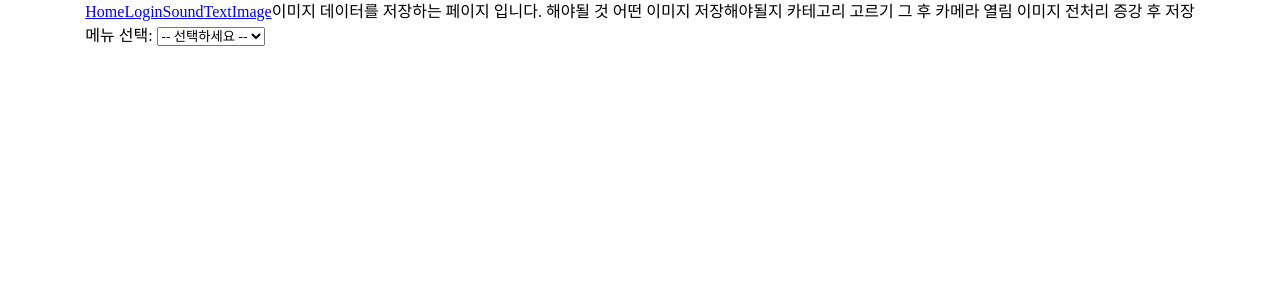
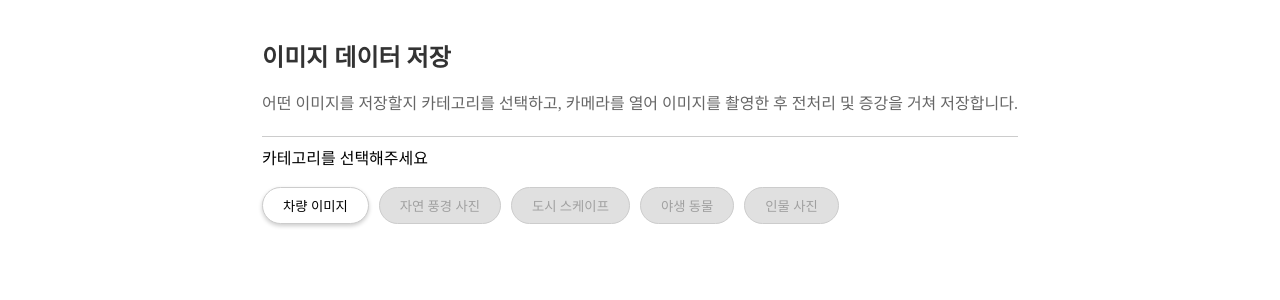
Before and after one commit to Quantuam-AI/Quantam_FE, a React (Vite) app: page /Image in a window 1280 px wide. Shown: the top 300 px of the page. Built offline with nearby package versions, Linux system fonts and the light colour scheme; a web font is replaced by a local one.

Commit message:
feat: image 페이지 구현 및 디자인 개선

```diff
--- a/package.json
+++ b/package.json
@@ -4,7 +4,7 @@
   "version": "0.0.0",
   "type": "module",
   "scripts": {
-    "dev": "vite",
+    "dev": "vite --host",
     "build": "vite build",
     "lint": "eslint . --ext js,jsx --report-unused-disable-directives --max-warnings 0",
     "preview": "vite preview"
@@ -13,6 +13,7 @@
     "@reduxjs/toolkit": "^1.9.7",
     "react": "^18.2.0",
     "react-dom": "^18.2.0",
+    "react-icons": "^4.12.0",
     "react-redux": "^8.1.3",
     "react-router-dom": "^6.18.0",
     "redux": "^4.2.1",
@@ -27,6 +28,7 @@
     "eslint-plugin-react": "^7.32.2",
     "eslint-plugin-react-hooks": "^4.6.0",
     "eslint-plugin-react-refresh": "^0.4.3",
-    "vite": "^4.4.5"
+    "vite": "^4.4.5",
+    "vite-plugin-mkcert": "^1.17.1"
   }
 }
--- a/src/components/DropdownMenu.jsx
+++ b/src/components/DropdownMenu.jsx
@@ -1,34 +1,93 @@
+import { useState } from "react";
+import styled from "styled-components";
 import SecondDropdownMenu from "./SecondDropdownMenu";
-import { useState } from "react";
 
 const DropdownMenu = () => {
   const [selectedOption, setSelectedOption] = useState(null);
   const [secondMenuEnabled, setSecondMenuEnabled] = useState(false);
 
-    const handleOptionChange = (event) => {
-      const selectedValue = event.target.value;
+  const handleOptionChange = (selectedValue) => {
     setSelectedOption(selectedValue);
-
-
-      setSecondMenuEnabled(selectedValue === 'vehicleImage');
+    setSecondMenuEnabled(selectedValue === "vehicleImage");
   };
 
   return (
-      <div>
-        <label htmlFor="menu">메뉴 선택: </label>
-        <select id="menu" onChange={handleOptionChange} value={selectedOption}>
-          <option value="">-- 선택하세요 --</option>
-          <option value="vehicleImage">차량 이미지</option>
-
-        </select>
-
-        {selectedOption === 'vehicleImage' && secondMenuEnabled && (
-          <SecondDropdownMenu onSelect={(value) => console.log(`Selected: ${value}`)} />
+    <MenuContainer>
+      <Divider />
+      <CategoryText>카테고리를 선택해주세요</CategoryText>
+      <OptionsContainer>
+        <OptionButton
+          onClick={() => handleOptionChange("vehicleImage")}
+          isSelected={selectedOption === "vehicleImage"}
+        >
+          차량 이미지
+        </OptionButton>
+        <OptionButton onClick={() => {}} disabled>
+          자연 풍경 사진
+        </OptionButton>
+        <OptionButton onClick={() => {}} disabled>
+          도시 스케이프
+        </OptionButton>
+        <OptionButton onClick={() => {}} disabled>
+          야생 동물
+        </OptionButton>
+        <OptionButton onClick={() => {}} disabled>
+          인물 사진
+        </OptionButton>
+      </OptionsContainer>
+      {selectedOption === "vehicleImage" && secondMenuEnabled && (
+        <SecondDropdownMenu
+          onSelect={(value) => console.log(`Selected: ${value}`)}
+        />
       )}
-
-      </div>
+    </MenuContainer>
   );
 };
 
+const Divider = styled.hr`
+  margin-top: 20px;
+  border: 0;
+  height: 1px;
+  background-color: #ccc;
+  width: 100%;
+`;
+
+const CategoryText = styled.p`
+  margin-top: 10px;
+  font-size: 16px;
+  text-align: left;
+`;
+
+const MenuContainer = styled.div`
+  margin-top: 15px;
+`;
+
+const OptionsContainer = styled.div`
+  display: flex;
+  flex-wrap: wrap;
+  gap: 10px;
+`;
+
+const OptionButton = styled.button`
+  padding: 8px 20px;
+  border: 1px solid #ccc;
+  border-radius: 25px;
+  background-color: ${({ isSelected }) => (isSelected ? "#0078FE" : "white")};
+  color: ${({ isSelected }) => (isSelected ? "white" : "black")};
+  box-shadow: 0px 2px 4px rgba(0, 0, 0, 0.2);
+
+  &:hover {
+    background-color: #0056b3;
+    color: white;
+    box-shadow: 0px 3px 6px rgba(0, 0, 0, 0.25);
+  }
+
+  &:disabled {
+    background-color: #e0e0e0;
+    color: #a0a0a0;
+    cursor: not-allowed;
+    box-shadow: none;
+  }
+`;
 
 export default DropdownMenu;
--- /dev/null
+++ b/src/components/LicencePlate.jsx
@@ -0,0 +1,178 @@
+import { useState, useRef, useEffect } from "react";
+import styled, { keyframes } from "styled-components";
+import cameraButton from "../assets/shutter-camera.png";
+import { AiOutlineClose } from "react-icons/ai";
+
+const LicencePlate = () => {
+  const videoRef = useRef(null);
+  const [stream, setStream] = useState(null);
+  const [isModalOpen, setIsModalOpen] = useState(false);
+
+  // 사용자의 카메라에 접근하여 스트림을 가져옴
+  useEffect(() => {
+    const enableStream = async () => {
+      try {
+        const stream = await navigator.mediaDevices.getUserMedia({
+          video: true,
+        });
+        setStream(stream);
+        if (videoRef.current) {
+          videoRef.current.srcObject = stream;
+        }
+      } catch (err) {
+        console.error(err);
+      }
+    };
+
+    enableStream();
+    // 컴포넌트가 언마운트될 때 스트림을 종료함
+    return () => {
+      if (stream) {
+        stream.getTracks().forEach((track) => {
+          track.stop();
+        });
+      }
+    };
+  }, []);
+
+  // 사진 촬영
+  const captureImage = () => {
+    if (videoRef.current) {
+      let canvas = document.createElement("canvas");
+      canvas.width = videoRef.current.videoWidth;
+      canvas.height = videoRef.current.videoHeight;
+      let ctx = canvas.getContext("2d");
+      ctx.drawImage(videoRef.current, 0, 0, canvas.width, canvas.height);
+      // 캔버스에서 이미지를 blob으로 변환
+      canvas.toBlob((blob) => {
+        const imageFile = new File([blob], `image_${Date.now()}.jpeg`, {
+          type: "image/jpeg",
+        });
+        // upload api
+        // console.log("촬영 성공 " + imageFile);
+      }, "image/jpeg");
+    }
+  };
+
+  const toggleModal = () => {
+    setIsModalOpen(!isModalOpen);
+  };
+
+  return (
+    <div>
+      <OpenCameraButton onClick={toggleModal}>지금 촬영하기</OpenCameraButton>
+      {isModalOpen && (
+        <Modal>
+          <ModalContent>
+            <CloseButtonWrapper>
+              <CloseButton onClick={toggleModal}>
+                <AiOutlineClose size={24} />
+              </CloseButton>
+            </CloseButtonWrapper>
+            <VideoWrapper>
+              <VideoFeed autoPlay playsInline ref={videoRef} />
+            </VideoWrapper>
+            <CaptureButton
+              src={cameraButton}
+              alt="Camera Button"
+              onClick={captureImage}
+              onTouchEnd={captureImage}
+            />
+          </ModalContent>
+        </Modal>
+      )}
+    </div>
+  );
+};
+
+const Modal = styled.div`
+  position: fixed;
+  top: 0;
+  left: 0;
+  width: 100%;
+  height: 100%;
+  background-color: rgba(0, 0, 0, 0.5);
+  display: flex;
+  justify-content: center;
+  align-items: center;
+`;
+
+const breathingAnimation = keyframes`
+  0% {
+    transform: scale(1);
+    box-shadow: 0 0 0 0 rgba(0, 120, 254, 0.2);
+  }
+  50% {
+    transform: scale(1.05);
+    box-shadow: 0 0 10px 0 rgba(0, 120, 254, 0.4);
+  }
+  100% {
+    transform: scale(1);
+    box-shadow: 0 0 0 0 rgba(0, 120, 254, 0.2);
+  }
+`;
+
+const OpenCameraButton = styled.button`
+  padding: 16px 0px;
+  width: 100%;
+  margin: 20px 0;
+  border: none;
+  border-radius: 10px;
+  background-color: #0078fe;
+  color: white;
+  font-size: 1.25rem;
+  cursor: pointer;
+  box-shadow: 0px 4px 8px rgba(0, 120, 254, 0.2);
+  transition: background-color 0.3s, box-shadow 0.3s;
+  animation: ${breathingAnimation} 4s ease-in-out infinite;
+`;
+
+const ModalContent = styled.div`
+  display: flex;
+  flex-direction: column;
+  align-items: center;
+  justify-content: center;
+  background-color: white;
+  width: 80%;
+  height: 90%;
+  padding: 20px;
+  border-radius: 5px;
+`;
+
+const VideoWrapper = styled.div`
+  width: 80%;
+  height: 80%;
+  overflow: hidden;
+`;
+
+const CaptureButton = styled.img`
+  margin-top: 20px;
+  width: 50px;
+  height: 50px;
+  cursor: pointer;
+`;
+
+const VideoFeed = styled.video`
+  width: 100%;
+  height: 100%;
+  object-fit: cover;
+`;
+
+const CloseButtonWrapper = styled.div`
+  display: flex;
+  width: 100%;
+  justify-content: flex-end;
+`;
+
+const CloseButton = styled.button`
+  display: flex;
+  align-items: center;
+  justify-content: center;
+  padding: 5px;
+  margin: 10px;
+  border: none;
+  background: none; // 배경색 제거
+  cursor: pointer;
+`;
+
+export default LicencePlate;
--- a/src/components/SecondDropdownMenu.jsx
+++ b/src/components/SecondDropdownMenu.jsx
@@ -1,31 +1,98 @@
-import LicensePlate from "./LicensePlate";
+import LicencePlate from "./LicencePlate";
+import styled from "styled-components";
 import { useState } from "react";
 
+// eslint-disable-next-line react/prop-types
 const SecondDropdownMenu = ({ onSelect }) => {
   const [selectedOption, setSelectedOption] = useState(null);
 
-  const handleOptionChange = (event) => {
-    setSelectedOption(event.target.value);
-    onSelect(event.target.value);
+  const handleOptionChange = (value) => {
+    setSelectedOption(value);
+    onSelect(value);
   };
 
   return (
-    <div>
-      <label htmlFor="secondMenu">두 번째 메뉴 선택: </label>
-      <select
-        id="secondMenu"
-        onChange={handleOptionChange}
-        value={selectedOption}
-      >
-        <option value="">-- 선택하세요 --</option>
-        <option value="licensePlate">자동차 번호판</option>
-        {/* 다른 메뉴 항목들을 필요에 따라 추가할 수 있습니다. */}
-      </select>
+    <MenuContainer>
+      <Divider />
+      <CategoryText>소분류를 선택해주세요</CategoryText>
+      <OptionsContainer>
+        <OptionButton
+          onClick={() => handleOptionChange("licensePlate")}
+          isSelected={selectedOption === "licensePlate"}
+        >
+          자동차 번호판
+        </OptionButton>
+        <OptionButton
+          onClick={() => handleOptionChange("vehicleModel")}
+          isSelected={selectedOption === "vehicleModel"}
+          disabled
+        >
+          차량 모델
+        </OptionButton>
+        <OptionButton
+          onClick={() => handleOptionChange("vehicleColor")}
+          isSelected={selectedOption === "vehicleColor"}
+          disabled
+        >
+          차량 색상
+        </OptionButton>
+        <OptionButton
+          onClick={() => handleOptionChange("vehicleDamage")}
+          isSelected={selectedOption === "vehicleDamage"}
+          disabled
+        >
+          차량 손상도
+        </OptionButton>
+      </OptionsContainer>
 
-      {selectedOption === "licensePlate" && <LicensePlate />}
-      {/* 다른 메뉴 항목들에 대한 조건문을 추가할 수 있습니다. */}
-    </div>
+      {selectedOption === "licensePlate" && <LicencePlate />}
+    </MenuContainer>
   );
 };
 
+const Divider = styled.hr`
+  margin-top: 20px;
+  border: 0;
+  height: 1px;
+  background-color: #ccc;
+  width: 100%;
+`;
+
+const CategoryText = styled.p`
+  margin-top: 10px;
+  font-size: 16px;
+  text-align: left;
+`;
+
+const MenuContainer = styled.div`
+  margin-top: 15px;
+`;
+
+const OptionsContainer = styled.div`
+  display: flex;
+  flex-wrap: wrap;
+  gap: 10px;
+`;
+
+const OptionButton = styled.button`
+  padding: 8px 20px;
+  border: 1px solid #ccc;
+  border-radius: 25px;
+  background-color: ${({ isSelected }) => (isSelected ? "#0078FE" : "white")};
+  color: ${({ isSelected }) => (isSelected ? "white" : "black")};
+  box-shadow: 0px 2px 4px rgba(0, 0, 0, 0.2);
+
+  &:hover {
+    background-color: #0056b3;
+    color: white;
+    box-shadow: 0px 3px 6px rgba(0, 0, 0, 0.25);
+  }
+
+  &:disabled {
+    background-color: #e0e0e0;
+    color: #a0a0a0;
+    cursor: not-allowed;
+    box-shadow: none;
+  }
+`;
 export default SecondDropdownMenu;
--- a/src/pages/Image.jsx
+++ b/src/pages/Image.jsx
@@ -1,19 +1,38 @@
+import styled from "styled-components";
 import DropdownMenu from "../components/DropDownMenu";
-import ImageForm from "../components/ImageForm";
-import MainNavigation from "../components/MainNavigation";
 
 const ImagePage = () => {
-    return(
-        <>
-            <MainNavigation />
-            이미지 데이터를 저장하는 페이지 입니다.
-            해야될 것
-            어떤 이미지 저장해야될지 카테고리 고르기
-            그 후 카메라 열림
-            이미지 전처리 증강 후 저장
-            <DropdownMenu />
-        </>
-    );
-}
+  return (
+    <PageContainer>
+      <Content>
+        <Title>이미지 데이터 저장</Title>
+        <Description>
+          어떤 이미지를 저장할지 카테고리를 선택하고, 카메라를 열어 이미지를
+          촬영한 후 전처리 및 증강을 거쳐 저장합니다.
+        </Description>
+        <DropdownMenu />
+      </Content>
+    </PageContainer>
+  );
+};
+
+const PageContainer = styled.div`
+  padding: 20px;
+`;
+
+const Content = styled.div`
+  margin-top: 20px;
+`;
+
+const Title = styled.h1`
+  font-size: 24px;
+  color: #333;
+`;
+
+const Description = styled.p`
+  font-size: 16px;
+  color: #666;
+  margin-bottom: 20px;
+`;
 
 export default ImagePage;
--- a/vite.config.js
+++ b/vite.config.js
@@ -1,7 +1,7 @@
-import { defineConfig } from 'vite'
-import react from '@vitejs/plugin-react-swc'
+import { defineConfig } from "vite";
+import react from "@vitejs/plugin-react-swc";
 
 // https://vitejs.dev/config/
 export default defineConfig({
   plugins: [react()],
-})
+});
```
Also changed, not shown: src/components/LicensePlate.jsx (deleted, +0 -10 lines), src/pages/Login.jsx (+19 -9 lines), src/assets/shutter-camera.png (added), 1 other file (tests, documents, lock files or other folders). Lines whose indentation alone changed are shown as unchanged.
